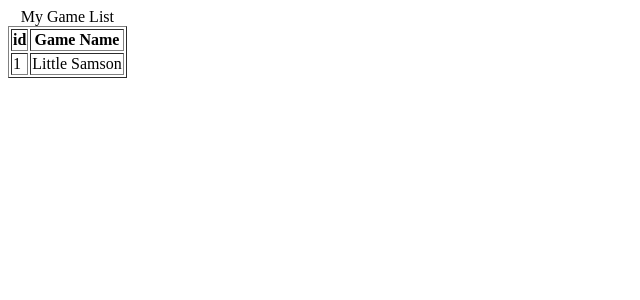
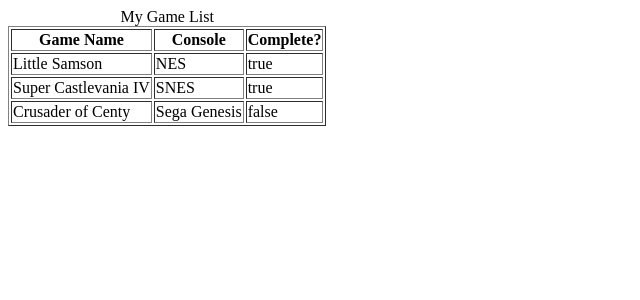
Before and after one commit to MBuzzard87/videoGameList, an Angular app: page /games in a window 1280 px wide. Shown: the top 300 px of the page, without its empty margins (0-640 px from the left). Built offline with nearby package versions, Linux system fonts and the light colour scheme.

Commit message:
game class added

```diff
--- a/src/app/game-list/game-list.component.html
+++ b/src/app/game-list/game-list.component.html
@@ -2,14 +2,16 @@
     <caption>My Game List</caption>
     <thead>
         <tr>
-            <th>id</th>
             <th>Game Name</th>
+            <th>Console</th>
+            <th>Complete?</th>
         </tr>
     </thead>
     <tbody>
-        <tr>
-            <td>{{game.id}}</td>
+        <tr *ngFor="let game of games ">
             <td>{{game.name}}</td>
+            <td>{{game.console}}</td>
+            <td>{{game.done}}</td>
         </tr>
     </tbody>
 </table>
--- a/src/app/game-list/game-list.component.ts
+++ b/src/app/game-list/game-list.component.ts
@@ -1,4 +1,13 @@
 import { Component, OnInit } from '@angular/core';
+
+export class Game {
+  constructor(
+    public id: number,
+    public name: string,
+    public console: string,
+    public done: boolean
+  ) {}
+}
 
 @Component({
   selector: 'app-game-list',
@@ -7,10 +16,14 @@
 })
 export class GameListComponent implements OnInit {
 
-  game = {
-    id : 1,
-    name: "Little Samson"
-  }
+
+  games = [
+    new Game(1, "Little Samson", "NES", true),
+    new Game(2, "Super Castlevania IV", "SNES", true),
+    new Game(3, "Crusader of Centy", "Sega Genesis", false)
+
+  ]
+
 
   constructor() { }
 
--- a/src/app/welcome/welcome.component.html
+++ b/src/app/welcome/welcome.component.html
@@ -1 +1 @@
-Welcome {{name}}!!!  Time to check off your gaming list!!!
+Welcome {{name}}!!!  Time to check off your gaming list!!!  You can manage your Game List <a routerLink="/games">here</a>
```
